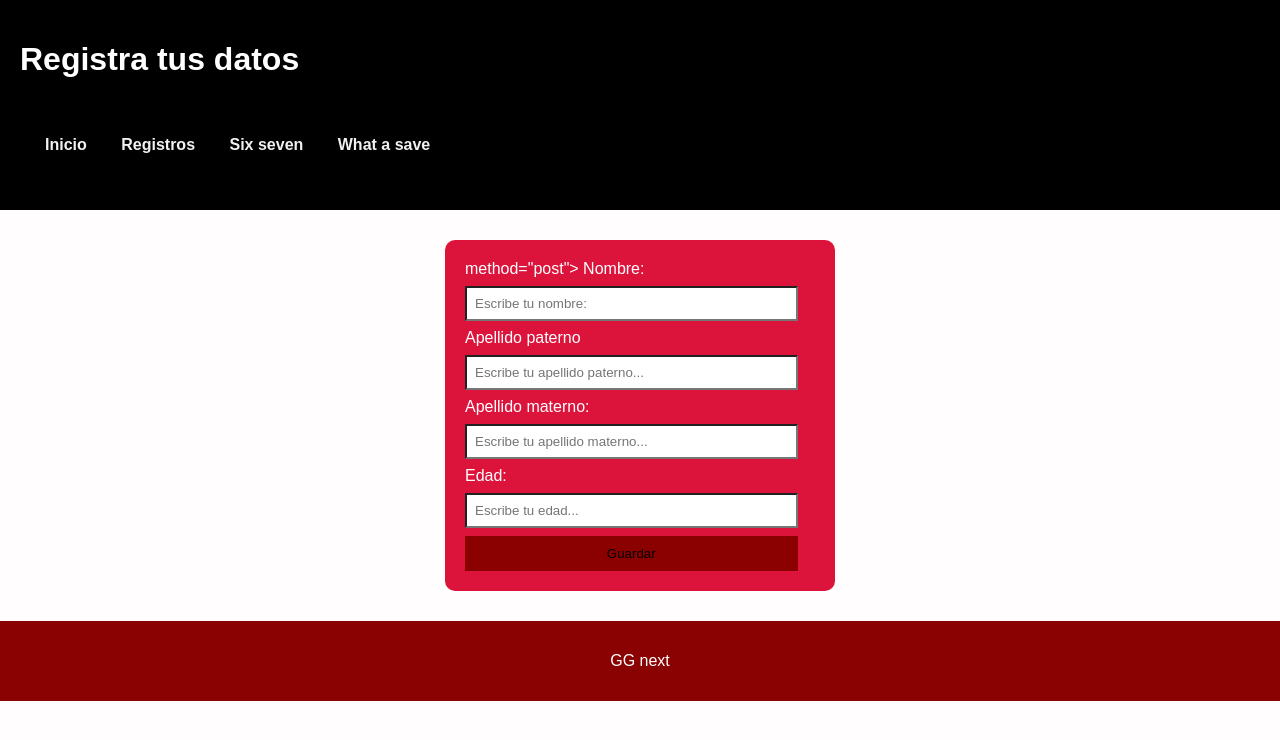
After one commit to SergioOntiverosGlez/SOG, a Django app: page /registro in a window 1280 px wide. The commit adds this page. Shown: the top 740 px of the page. Run offline with Django 5.2, Linux system fonts and the light colour scheme.

Commit message:
formulario

```diff
--- a/Ontiveros/static/Ontiveros/Estilos.css
+++ b/Ontiveros/static/Ontiveros/Estilos.css
@@ -63,3 +63,34 @@ footer {
     text-align: center;
     padding: 15px;
 }
+
+form {
+    background-color: crimson;
+    width: 350px;
+    margin: 30px auto;
+    padding: 20px;
+    border-radius: 10px;
+}
+
+input, select, textarea{
+    width: 95%;
+    padding: 8px;
+    margin: 8px 0;
+    box-sizing: border-box;
+    background-color: #ffffff;
+
+}
+
+button{
+    background-color: darkred;
+    color: #000000;
+    padding: 10px;
+    border: none;
+    width: 95%;
+    cursor: pointer;
+
+}
+
+label{
+    background-color: crimson;
+}
--- /dev/null
+++ b/Ontiveros/templates/Ontiveros/formregistro.html
@@ -0,0 +1,47 @@
+{% load static %}
+<!DOCTYPE html>
+<html lang="es">
+<head>
+    <meta charset="UTF-8">
+    <meta name="viewport" content="width=device-width, initial-scale=1.0">
+    <title>Registro</title>
+
+    <link rel="stylesheet" href="{% static 'Ontiveros/Estilos.css' %}">
+</head>
+
+<body>
+
+    <!-- ENCABEZADO -->
+    <header>
+        <h1>Registra tus datos</h1>
+
+        <!-- MENÚ DE NAVEGACIÓN -->
+        <nav>
+            <ul>
+                <li><a href="inicio">Inicio</a></li>
+                <li><a href="registro">Registros</a></li>
+                <li><a href="#">Six seven</a></li>
+                <li><a href="#">What a save</a></li>
+            </ul>
+        </nav>
+    </header>
+
+<form> method="post">
+        <label>Nombre:</label>
+        <input type="text" name="nombre" placeholder="Escribe tu nombre:" required>
+        <label>Apellido paterno</label>
+        <input type="text" nmae="apellidop" placeholder="Escribe tu apellido paterno..." required>
+        <label>Apellido materno:</label>
+        <input type="text" name="apellidom" placeholder="Escribe tu apellido materno...">
+        <label>Edad:</label>
+        <input type="number" name="edad" min="14" max="20" placeholder="Escribe tu edad..." required>
+        <button type="submit">Guardar</button>
+
+</form>
+    <!-- PIE DE PÁGINA -->
+    <footer>
+        <p>GG next</p>
+    </footer>
+
+</body>
+</html>
--- a/Ontiveros/templates/Ontiveros/inicio.html
+++ b/Ontiveros/templates/Ontiveros/inicio.html
@@ -18,8 +18,8 @@
         <!-- MENÚ DE NAVEGACIÓN -->
         <nav>
             <ul>
-                <li><a href="#inicio">Inicio</a></li>
-                <li><a href="#">GD</a></li>
+                <li><a href="inicio">Inicio</a></li>
+                <li><a href="registro">Registros</a></li>
                 <li><a href="#">Six seven</a></li>
                 <li><a href="#">What a save</a></li>
             </ul>
--- a/Ontiveros/views.py
+++ b/Ontiveros/views.py
@@ -1,4 +1,6 @@
 from django.shortcuts import render
 
 def inicio (request):
-    return render (request, "Ontiveros/inicio.html")
+    return render (request, 'Ontiveros/inicio.html')
+def registro(request):
+    return render(request, 'Ontiveros/formregistro.html')
--- a/SOG/urls.py
+++ b/SOG/urls.py
@@ -20,5 +20,8 @@ from Ontiveros import views
 
 urlpatterns = [
     path('admin/', admin.site.urls),
-    path('', views.inicio)
+    path('', views.inicio),
+    path('inicio', views.inicio),
+    path('registro', views.registro),
+
 ]
```
